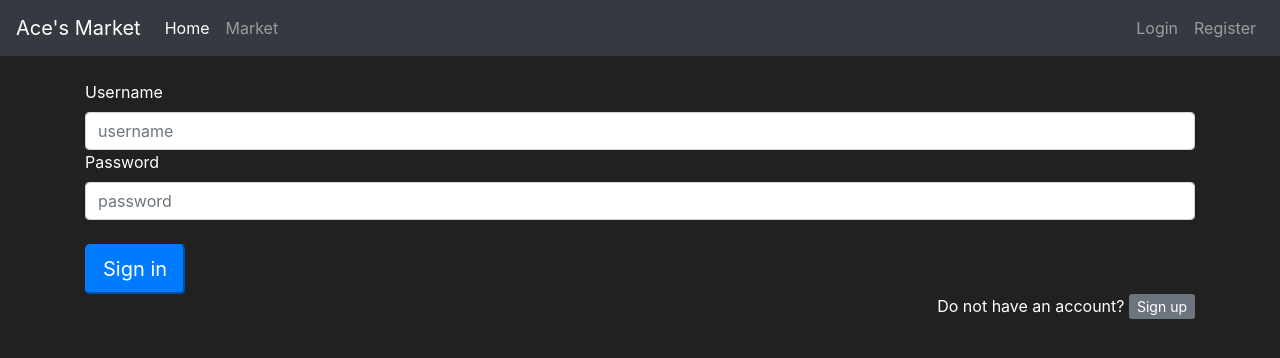
After one commit to hca0222/Market_Place_WebApp, a Flask app: page /login in a window 1280 px wide. The commit adds this page. Shown: the top 358 px of the page. Run offline with Flask 2, Linux system fonts and the light colour scheme; some libraries are stand-ins or nearby versions.

```diff
--- a/market/forms.py
+++ b/market/forms.py
@@ -1,10 +1,35 @@
 from flask_wtf import FlaskForm
 from wtforms import StringField, PasswordField, SubmitField
+from wtforms.validators import Length, EqualTo, Email, DataRequired, ValidationError
+from market.models import User
+from market import db
 
 
 class RegisterForm(FlaskForm):
-    username = StringField(label='Username:')
-    email_address = StringField(label="Email address:")
-    password = PasswordField(label='Password:')
-    confirm_password = PasswordField(label='Confirm Password:')
-    submit = SubmitField(label='Submit')
+    def validate_username(self, username_to_check):
+        user = User.query.filter_by(username=username_to_check.data).first()
+        if user:
+            raise ValidationError('Username already exists! Choose a different username.')
+
+    def validate_email_address(self, email_to_check):
+        user = User.query.filter_by(email_address=email_to_check.data).first()
+        if user:
+            raise ValidationError('email already exists! Choose a different username.')
+
+    username = StringField(label='Username:', validators=[Length(min=3, max=30), DataRequired()])
+    email_address = StringField(label="Email address:", validators=[Email(), DataRequired()])
+    password = PasswordField(label='Password:', validators=[Length(min=6), DataRequired()])
+    confirm_password = PasswordField(label='Confirm Password:', validators=[EqualTo('password'), DataRequired()])
+    submit = SubmitField(label='Create Account')
+
+
+class LoginForm(FlaskForm):
+    username = StringField(label='Username', validators=[DataRequired()])
+    password = PasswordField(label='Password', validators=[DataRequired()])
+    submit = SubmitField(label='Sign in')
+
+class PurchaseItemForm(FlaskForm):
+    submit = SubmitField(label='Purchase')
+
+class SellItemForm(FlaskForm):
+    submit = SubmitField(label="Sell")
--- a/market/routes.py
+++ b/market/routes.py
@@ -1,7 +1,8 @@
-from market import app
-from flask import render_template
-from market.models import Item
-from market.forms import RegisterForm
+from market import app, db
+from flask import render_template, redirect, url_for, flash, request
+from market.models import Item, User
+from market.forms import RegisterForm, LoginForm, PurchaseItemForm, SellItemForm
+from flask_login import login_user, logout_user, login_required, current_user
 
 
 @app.route('/')
@@ -10,13 +11,64 @@ def index_page():
     return render_template('home.html')
 
 
-@app.route('/market')
+@app.route('/market', methods=['GET', 'POST'])
 def market_page():
-    items = Item.query.all()
-    return render_template('market.html', items=items)
+    purchase_form = PurchaseItemForm()
+    sell_form = SellItemForm()
+    if request.method == 'POST':
+        purchased_item = request.form.get('purchased_item')
+        fetch_item = Item.query.filter_by(name=purchased_item).first()
+        if fetch_item:
+            fetch_item.buy(current_user)
+        return redirect(url_for('market_page'))
+
+    if request.method == 'GET':
+        owned_items = Item.query.filter_by(owner=current_user.id)
+        items = Item.query.filter_by(owner=None)
+        return render_template('market.html', items=items, purchase_form=purchase_form, owned_items=owned_items,
+                               sell_form=sell_form)
 
 
-@app.route('/register')
+@app.route('/register', methods=['GET', 'POST'])
 def register_page():
     form = RegisterForm()
+
+    if form.validate_on_submit():
+        create_user = User(
+            username=form.username.data,
+            email_address=form.email_address.data,
+            password=form.password.data)
+        db.session.add(create_user)
+        db.session.commit()
+        login_user(create_user)
+        flash(f'Success! You are now Registered! as: {form.username.data}', category='success')
+        return redirect(url_for('market_page'))
+        return redirect(url_for('market_page'))
+    if form.errors != {}:
+        for err_msg in form.errors.values():
+            flash(f'There was an error creating user {err_msg}', category='danger')
     return render_template('register.html', form=form)
+
+
+@app.route('/login', methods=['GET', 'POST'])
+def login_page():
+    form = LoginForm()
+    if form.validate_on_submit():
+        attempted_user = User.query.filter_by(username=form.username.data).first()
+        if attempted_user and attempted_user.check_password_correction(
+                attempted_password=form.password.data
+        ):
+            login_user(attempted_user)
+            flash(f'Welcome back {attempted_user.username}', category='success')
+            return redirect(url_for('market_page'))
+        else:
+            flash('Username and password are not match! Please try again', category='danger')
+
+    return render_template('login.html', form=form)
+
+
+@app.route('/logout')
+def logout_page():
+    logout_user()
+    flash("Successfully log out!", category='warning')
+    return redirect(url_for('index_page'))
--- a/market/run.py
+++ b/market/run.py
@@ -1,4 +1,5 @@
 from market import app
+from market import routes
 
 if __name__ == '__main__':
     app.run(debug=True)
--- a/market/templates/base.html
+++ b/market/templates/base.html
@@ -28,17 +28,46 @@
                 <a class="nav-link" href="{{ url_for('market_page')}}">Market</a>
             </li>
         </ul>
+        {% if current_user.is_authenticated %}
+        <ul class="navbar-nav">
+            <li>
+                <a class="nav-link" style="color:gold; font-weigth:bold">
+                    <i class="fas fa-coins" style="currency"> ₱{{ current_user.balance }}</i>
+                </a>
+            </li>
+            <li class="nav-item">
+                <a class="nav-link">{{ current_user.username }}</a>
+            </li>
+            <li class="nav-item">
+                <a class="nav-link" href="{{ url_for('logout_page')}}">Log out</a>
+            </li>
+        </ul>
+        {% else %}
         <ul class="navbar-nav">
             <li class="nav-item">
-                <a class="nav-link" href="#">Login</a>
+                <a class="nav-link" href="{{ url_for('login_page')}}">Login</a>
             </li>
             <li class="nav-item">
                 <a class="nav-link" href="{{ url_for('register_page')}}">Register</a>
             </li>
         </ul>
+        {% endif %}
+
     </div>
 </nav>
 <!-- Future Content here -->
+{% with messages = get_flashed_messages(with_categories=true) %}
+{% if messages %}
+{% for category, message in messages %}
+<div class="alert alert-{{ category }}">
+    <button type="button" class="m1-2 mb-1 close" data-dismiss="alert" aria-label="Close">
+        <span aria-hidden="true">&times;</span>
+    </button>
+    {{ message }}
+</div>
+{% endfor %}
+{% endif %}
+{% endwith %}
 {% block content %}
 {% endblock %}
 
@@ -62,6 +91,5 @@
       }
 
 
-
 </style>
 </html>
--- /dev/null
+++ b/market/templates/login.html
@@ -0,0 +1,24 @@
+{% extends 'base.html' %}
+{% block title %} Login Page {% endblock %}
+
+{% block content %}
+
+
+<div class="container">
+    <br>
+    <form method="POST" class="form-signin" style="color:white">
+    {{ form.hidden_tag() }}
+    {{ form.username.label()  }}
+    {{ form.username(class='form-control', placeholder='username') }}
+    {{ form.password.label() }}
+    {{ form.password(class='form-control', placeholder='password') }}
+    <br>
+    {{ form.submit(class='btn-lg btn-primary') }}
+    </form>
+
+    <p class="float-right">Do not have an account?
+        <a class="btn-secondary btn-sm" href="{{ url_for('register_page') }}">Sign  up</a>
+    </p>
+
+</div>
+{% endblock %}
```
Also changed, not shown: market/__init__.py (+6 -3 lines), market/models.py (+32 -3 lines), market/templates/home.html (+10 -2 lines), market/templates/includes/items_modals.html (added, +68 -0 lines), market/templates/market.html (+42 -11 lines), market/templates/register.html (+18 -5 lines), market/market.db, market/templates/includes/owned_items.html (added).
